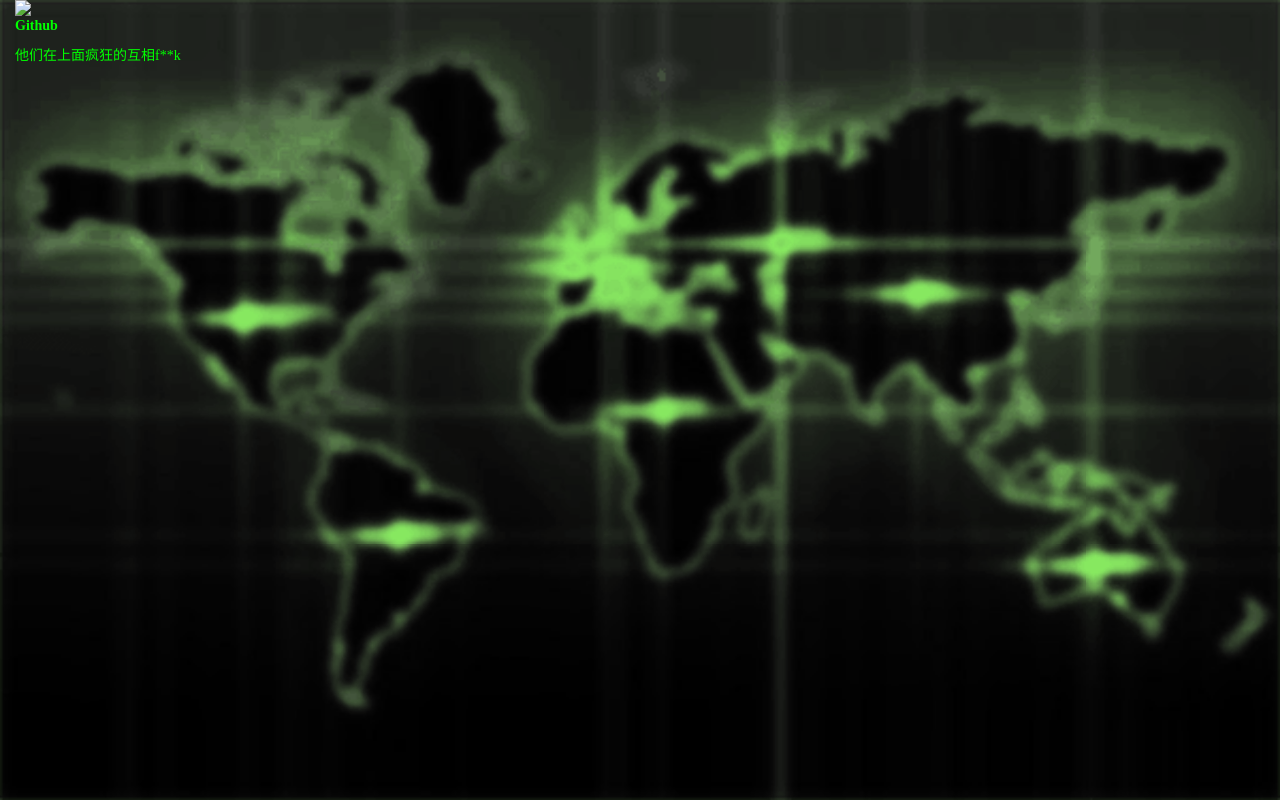
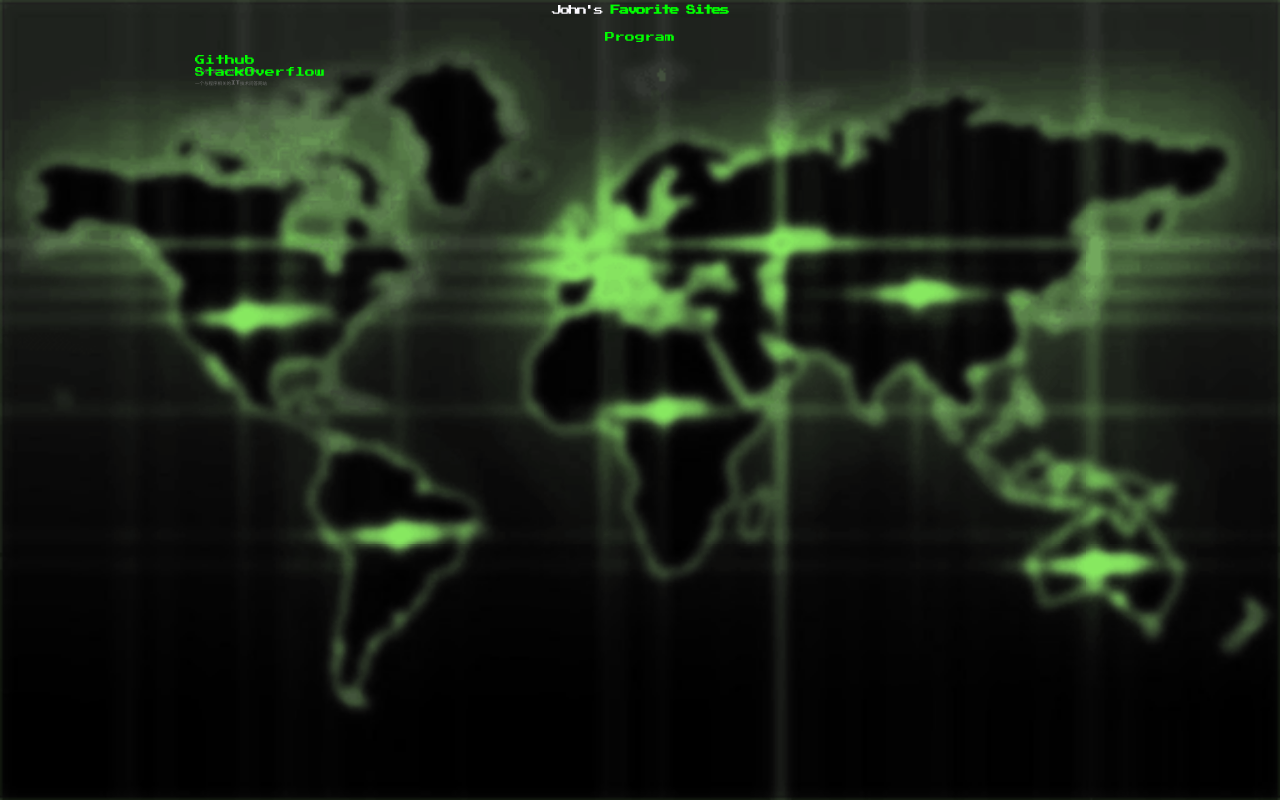
Before and after one commit to httpdocs/whatilikes, a plain HTML site: page index.html in a window 1280 px wide. Drawn offline with nearby package versions, Linux system fonts and the light colour scheme.

Commit message:
first commit

```diff
--- a/all.css
+++ b/all.css
@@ -1,6 +1,6 @@
 @font-face {
-    font-family: ps2p!important;
-    src: url('font/PressStart2P.ttf')!important;
+    font-family: PressStart2P;
+    src: url('font/PressStart2P.ttf');
 }
 
 body {
@@ -17,15 +17,45 @@ body {
     z-index: -120!important;
 }
 
-h1,h2,h3,h4,h5,h6,a,p{
-    font-family: ps2p!important;
+h1,h2,h3,h4,h5,h6,a,label,span,p{
+    font-family: PressStart2P!important;
+    font-size: 1rem!important;
     color: #00ff00!important;
 }
 
+#top label,#top span{
+    letter-spacing:-0.16rem;
+    font-size: 1.5rem;
+}
+
+#top span{
+    color: #fbfaff!important;
+}
+
 #content li,#content li:hover{
+    text-align: center;
     list-style: none!important;
 }
 
 a:hover,a:focus{
     text-decoration: none!important;
 }
+
+.box{
+    position: relative;
+    left: 18rem;
+    width:15rem;
+    height:1.2rem;
+}
+
+.lineHead {
+    font-family: PressStart2P!important;
+    font-size: 0.7rem!important;
+    color: #00ff00!important;
+}
+
+.lineContent{
+    font-family: PressStart2P!important;
+    font-size: 0.45rem!important;
+    color: #707070 !important;
+}
--- a/index.html
+++ b/index.html
@@ -13,15 +13,26 @@
 </div>
 
 <div id="content">
-    <div class="col-sm-4 col-md-3 col-lg-3">
-        <li>
-            <a href="https://github.com/" target="_blank">
-                        <img class="img-responsive" src="image/icon/Github.png">
-                        <p><b>Github</b></p>
-                        <p>他们在上面疯狂的互相f**k</p>
-            </a>
-        </li>
+    <div  id="topic" class="col-sm-12 col-md-12 col-lg-12">
+            <li id="top"><span>John's </span><label>Favorite Sites</label></li>
     </div>
+    <div  id="program" class="col-sm-12 col-md-12 col-lg-12">
+        <div>
+            <li><h6>Program</h6></li>
+        </div>
+        <div class="box">
+                <div class="lineHead"><a href="https://github.com/">Github</a></div>
+                <div class="lineContent">他们在上面疯狂的互相f**k</div>
+        </div>
+        <div class="box">
+                <div class="lineHead"><a href="https://github.com/">StackOverflow</a></div>
+                <div class="lineContent">一个与程序相关的IT技术问答网站</div>
+        </div>
+
+
+    </div>
+
+
 </div>
 
 </body>
```
